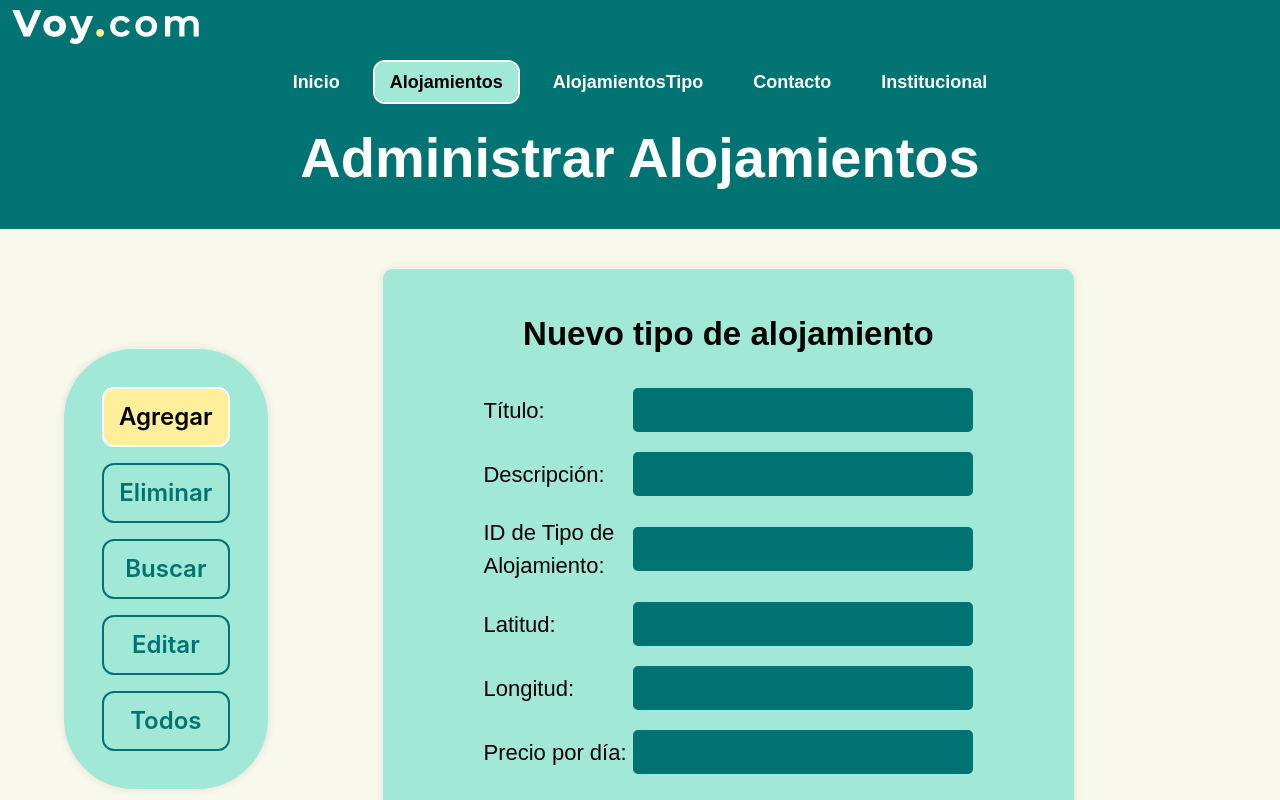
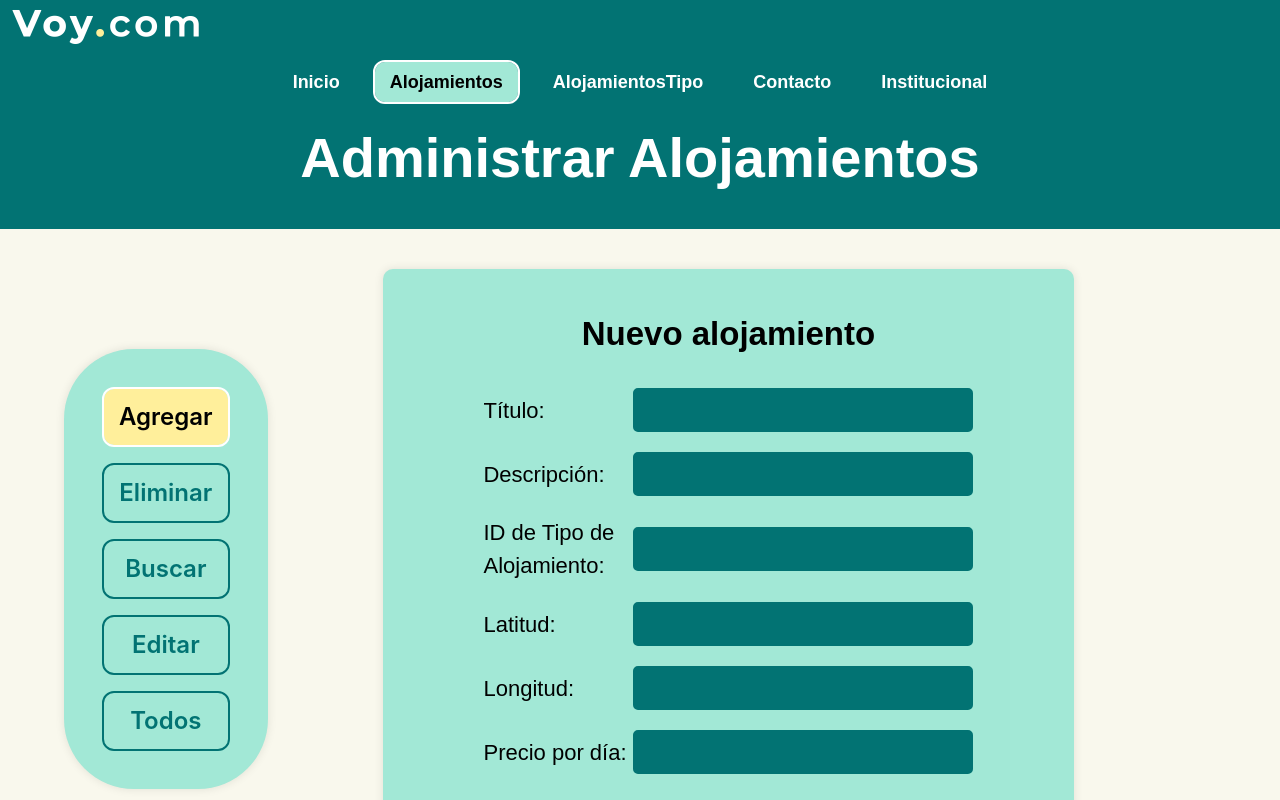
Before and after one commit to nespidev/IDW-TP-Final, a React (Vite) app: page /Alojamientos in a window 1280 px wide. Shown: the top 800 px of the page. Built offline with nearby package versions, Linux system fonts and the light colour scheme.

Commit message:
Arreglado titulo de AddAlojamiento.jsx

```diff
--- a/src/components/form/alojamientos/AddAlojamiento.jsx
+++ b/src/components/form/alojamientos/AddAlojamiento.jsx
@@ -51,7 +51,7 @@ export default function AddAlojamiento({ onAdd }) {
 
     return (
         <form className="container-rect-redondeado" onSubmit={handleSubmit}>
-            <h2>Nuevo tipo de alojamiento</h2>
+            <h2>Nuevo alojamiento</h2>
             <div className='descripcion-boton'>
                 <div className="form-group">
                     <label htmlFor="titulo">Título:</label>
```
